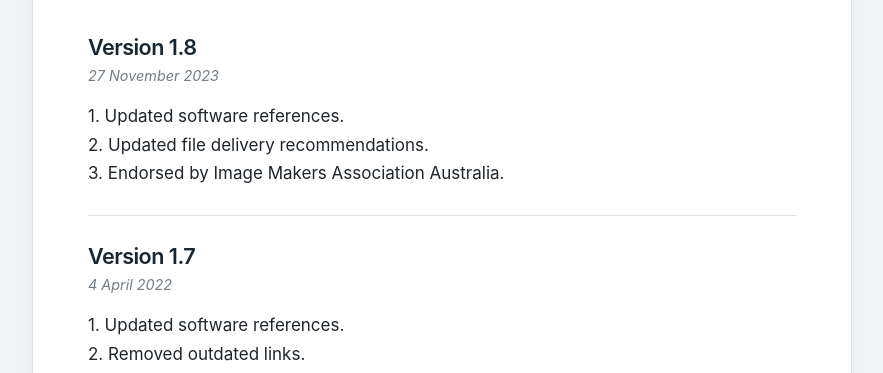
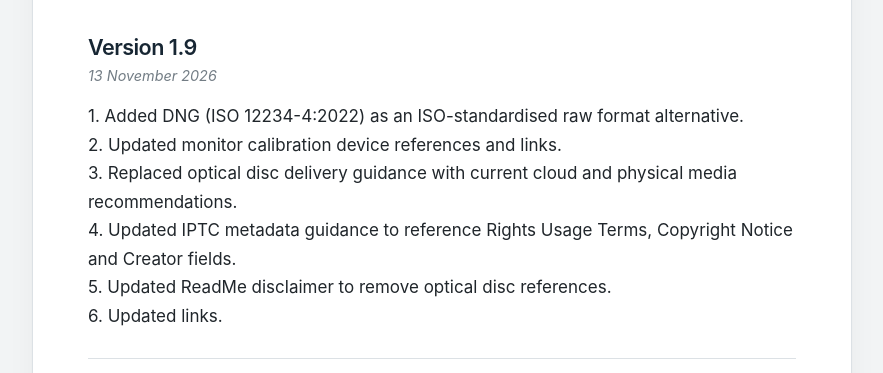
Before and after one commit to rje3/rje3.github.io, a plain HTML site: page version.html in a window 1280 px wide. Shown: the part 427-800 px from the top of the page, without its empty margins (198-1081 px from the left). Drawn offline with Linux system fonts and the light colour scheme.

Commit message:
Add files via upload

```diff
--- a/version.html
+++ b/version.html
@@ -14,10 +14,7 @@
         content="width=device-width, initial-scale=1">
 
   <link rel="stylesheet" href="main.css">
-
-  <link rel="shortcut icon"
-        href="favicon.ico"
-        type="image/x-icon">
+  <link rel="shortcut icon" href="favicon.ico" type="image/x-icon">
 
   <style>
 
@@ -138,13 +135,34 @@
 
     <header class="history-header">
 
-      <img
-        src="images/apdig.png"
-        alt="Australian Photographic Digital Imaging Guidelines">
+      <picture>
+        <source srcset="images/apdigsml.png" media="(max-width: 640px)">
+        <img
+          src="images/apdig.png"
+          alt="Australian Photographic Digital Imaging Guidelines">
+      </picture>
 
       <h1>APDIG Version History</h1>
 
     </header>
+
+
+    <article class="history-entry">
+
+      <h2>Version 1.9</h2>
+
+      <div class="history-date">13 November 2026</div>
+
+      <p>
+        1. Added DNG (ISO 12234-4:2022) as an ISO-standardised raw format alternative.<br>
+        2. Updated monitor calibration device references and links.<br>
+        3. Replaced optical disc delivery guidance with current cloud and physical media recommendations.<br>
+        4. Updated IPTC metadata guidance to reference Rights Usage Terms, Copyright Notice and Creator fields.<br>
+        5. Updated ReadMe disclaimer to remove optical disc references.<br>
+        6. Updated links.
+      </p>
+
+    </article>
 
 
     <article class="history-entry">
```
